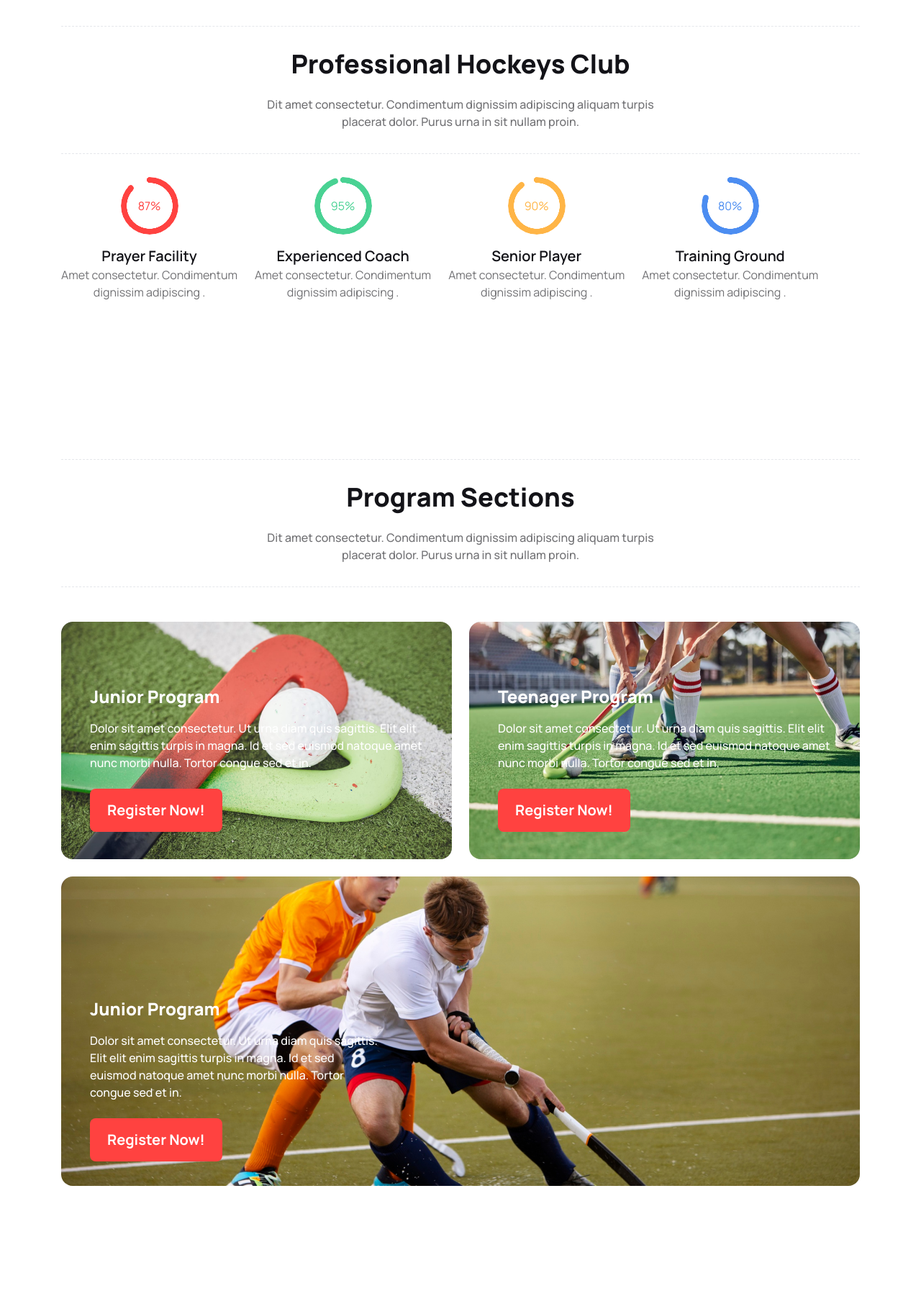
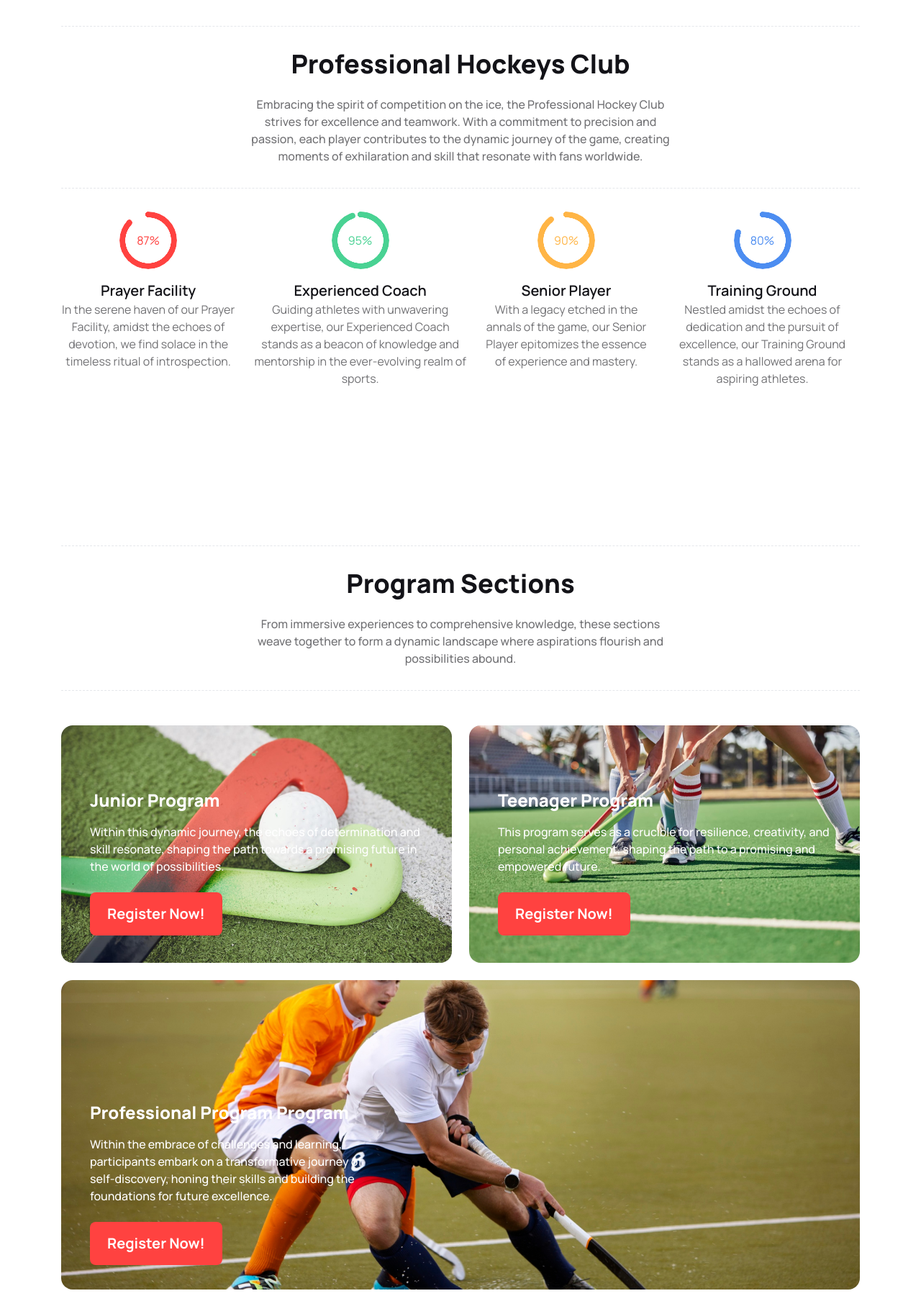
Before and after one commit to mdshamim125/B9A3-hockeys-website, a plain HTML site: page index.html in a window 1280 px wide. Shown: the part 820-2621 px from the top of the page at 72% size. Drawn offline with nearby package versions, Linux system fonts and the light colour scheme.

Commit message:
Alhamdulillah

```diff
--- a/index.html
+++ b/index.html
@@ -99,7 +99,7 @@
             </div>
             <div class="lg: absolute bg-secondary rounded-2xl w-full lg:w-[550px] text-white p-8 lg:right-8 lg:bottom-8 sm: mt-8">
                 <h3 class="text-xl lg:text-2xl font-extrabold mb-4">Meet all the heroes from the field</h3>
-                <p>Dit amet consectetur. Condimentum dignissim adipiscing aliquam turpis placerat dolor. Purus urna in sit nullam proin. </p>
+                <p>Discovering new horizons and pushing the boundaries of knowledge, a diverse group of heroes emerges in the field, each contributing their unique skills to advance the world of possibilities. </p>
             </div>
         </div>
     </header>
@@ -108,28 +108,28 @@
         <section class="Manrope container p-5 lg:px-[85px] lg:py-[50px] mx-auto">
             <div class="text-center lg:mt-24 mb-8 mt-72 border-t border-dashed border-b border-dashed p-8">
                 <h1 class="text-2xl lg:text-4xl text-secondary font-extrabold mb-6">Professional Hockeys Club</h1>
-            <p class="font-medium text-[#13131899] w-full lg:w-[600px] mx-auto ">Dit amet consectetur. Condimentum dignissim adipiscing aliquam turpis placerat dolor. Purus urna in sit nullam proin. </p>
+            <p class="font-medium text-[#13131899] w-full lg:w-[600px] mx-auto ">Embracing the spirit of competition on the ice, the Professional Hockey Club strives for excellence and teamwork. With a commitment to precision and passion, each player contributes to the dynamic journey of the game, creating moments of exhilaration and skill that resonate with fans worldwide. </p>
             </div>
             <div class="progress-container lg:flex gap-6 ">
                 <div class="text-center mb-6">
                     <div class="radial-progress text-primary mb-4" style="--value:87;" role="progressbar">87%</div>
                     <h4 class="text-secondary text-xl font-semibold space-y-6">Prayer Facility</h4>
-                    <p class="text-[#13131899]">Amet consectetur. Condimentum <br> dignissim adipiscing .</p>
+                    <p class="text-[#13131899]">In the serene haven of our Prayer Facility, amidst the echoes of devotion, we find solace in the timeless ritual of introspection.</p>
                 </div>
                 <div class="text-center mb-6">
                     <div class="radial-progress text-[#49D293] mb-4" style="--value:95;" role="progressbar">95%</div>
                     <h4 class="text-secondary text-xl font-semibold space-y-6">Experienced Coach</h4>
-                    <p class="text-[#13131899]">Amet consectetur. Condimentum <br> dignissim adipiscing .</p>
+                    <p class="text-[#13131899]">Guiding athletes with unwavering expertise, our Experienced Coach stands as a beacon of knowledge and mentorship in the ever-evolving realm of sports. </p>
                 </div>
                 <div class="text-center mb-6">
                     <div class="radial-progress text-[#FFB546] mb-4" style="--value:90;" role="progressbar">90%</div>
                     <h4 class="text-secondary text-xl font-semibold space-y-6">Senior Player</h4>
-                    <p class="text-[#13131899]">Amet consectetur. Condimentum <br> dignissim adipiscing .</p>
+                    <p class="text-[#13131899]">With a legacy etched in the annals of the game, our Senior Player epitomizes the essence of experience and mastery. </p>
                 </div>
                 <div class="text-center ">
                     <div class="radial-progress text-[#4C8DF1] mb-4" style="--value:80;" role="progressbar">80%</div>
                     <h4 class="text-secondary text-xl font-semibold space-y-6">Training Ground</h4>
-                    <p class="text-[#13131899]">Amet consectetur. Condimentum <br> dignissim adipiscing .</p>
+                    <p class="text-[#13131899]">Nestled amidst the echoes of dedication and the pursuit of excellence, our Training Ground stands as a hallowed arena for aspiring athletes.</p>
                 </div>
             </div>
         </section>
@@ -137,7 +137,7 @@
         <section class="Manrope container p-5 lg:px-[85px] lg:py-[50px] mx-auto">
           <div class="text-center lg:mt-24 mb-6 mt-12 border-t border-dashed border-b border-dashed p-8">
             <h1 class="text-2xl lg:text-4xl text-secondary font-extrabold mb-6">Program Sections</h1>
-            <p class="font-medium text-[#13131899] w-full lg:w-[600px] mx-auto ">Dit amet consectetur. Condimentum dignissim adipiscing aliquam turpis placerat dolor. Purus urna in sit nullam proin.  </p>
+            <p class="font-medium text-[#13131899] w-full lg:w-[600px] mx-auto ">From immersive experiences to comprehensive knowledge, these sections weave together to form a dynamic landscape where aspirations flourish and possibilities abound.  </p>
           </div>
           <div class="grid lg:grid-cols-2 gap-6 mt-12">
             <div class="lg:grid-cols-1">
@@ -145,8 +145,7 @@
                 <div class="relative text-white">
                   <div class="lg:absolute p-4 lg:p-10 lg:top-12">
                     <h1 class="text-2xl font-extrabold">Junior Program</h1>
-                    <p class="font-medium my-4 lg:mt-4 lg:mb-6">Dolor sit amet consectetur. Ut urna diam quis sagittis. Elit elit
-                      enim sagittis turpis in magna. Id et sed euismod natoque amet nunc morbi nulla. Tortor congue sed et in.</p>
+                    <p class="font-medium my-4 lg:mt-4 lg:mb-6">Within this dynamic journey, the echoes of determination and skill resonate, shaping the path towards a promising future in the world of possibilities.</p>
                     <button class="bg-primary text-white text-base lg:text-xl font-bold rounded-lg px-4 py-3 lg:px-6 lg:py-4">Register Now!</button>
                   </div>
                 </div>
@@ -157,8 +156,7 @@
                 <div class="relative text-white">
                   <div class="lg:absolute p-4 lg:p-10 lg:top-12">
                     <h1 class="text-2xl font-extrabold">Teenager Program</h1>
-                    <p class="font-medium my-4 lg:mt-4 lg:mb-6">Dolor sit amet consectetur. Ut urna diam quis sagittis. Elit elit
-                      enim sagittis turpis in magna. Id et sed euismod natoque amet nunc morbi nulla. Tortor congue sed et in.</p>
+                    <p class="font-medium my-4 lg:mt-4 lg:mb-6">This program serves as a crucible for resilience, creativity, and personal achievement, shaping the path to a promising and empowered future.</p>
                     <button class="bg-primary text-white text-base lg:text-xl font-bold rounded-lg px-4 py-3 lg:px-6 lg:py-4">Register Now!</button>
                   </div>
                 </div>
@@ -168,9 +166,8 @@
               <div class=" h-[240px] lg:h-[430px] rounded-xl lg:rounded-2xl" style="background: rgba(19, 19, 24, 0.50) url(Images/4.png);">
                 <div class="relative text-white">
                   <div class="lg:absolute p-4 lg:p-10 lg:top-32">
-                    <h1 class="text-2xl font-extrabold">Junior Program</h1>
-                    <p class="font-medium my-4 lg:mt-4 lg:mb-6 lg: w-[400px]">Dolor sit amet consectetur. Ut urna diam quis sagittis. Elit elit
-                      enim sagittis turpis in magna. Id et sed euismod natoque amet nunc morbi nulla. Tortor congue sed et in.</p>
+                    <h1 class="text-2xl font-extrabold">Professional Program Program</h1>
+                    <p class="font-medium my-4 lg:mt-4 lg:mb-6 lg: w-[400px]">Within the embrace of challenges and learning, participants embark on a transformative journey of self-discovery, honing their skills and building the foundations for future excellence.</p>
                     <button class="bg-primary text-white text-base lg:text-xl font-bold rounded-lg px-4 py-3 lg:px-6 lg:py-4">Register Now!</button>
                   </div>
                 </div>
@@ -182,7 +179,7 @@
         <section class="Manrope container p-5 lg:px-[85px] lg:py-[50px] mx-auto">
           <div class="text-center lg:mt-24 mb-6 mt-12 border-t border-dashed border-b border-dashed p-8">
             <h1 class="text-2xl lg:text-4xl text-secondary font-extrabold mb-6">Our New Products</h1>
-            <p class="font-medium text-[#13131899] w-full lg:w-[600px] mx-auto ">Dit amet consectetur. Condimentum dignissim adipiscing aliquam turpis placerat dolor. Purus urna in sit nullam proin.  </p>
+            <p class="font-medium text-[#13131899] w-full lg:w-[600px] mx-auto ">Introducing Our New Products, a testament to innovation and quality. Imbued with meticulous craftsmanship and cutting-edge design, each product is a fusion of form and function.   </p>
           </div>
           <div class="grid gap-6 grid-cols-1 lg:grid-cols-2">
               <div class="grid sm:grid-cols-1 lg:grid-cols-5">
@@ -199,7 +196,7 @@
                       <p>200</p>
                     </div>
                     <h2 class="card-title text-secondary text-xl font-extrabold mb-3">World Cup Flags Football</h2>
-                    <p class="text-[#13131899] mb-3 font-medium">Dolor sit amet consectetur. Ut urna diam quis sagittis.
+                    <p class="text-[#13131899] mb-3 font-medium">Experience the global spirit of competition with World Cup Flags Football.
                     </p>
                     <div class="flex gap-1">
                       <h5><span class="text-primary font-extrabold mr-4">Price - $22.00</span></h5>
@@ -222,7 +219,7 @@
                       <p>200</p>
                     </div>
                     <h2 class="card-title text-secondary text-xl font-extrabold mb-3">World Cup Flags Football</h2>
-                    <p class="text-[#13131899] mb-3 font-medium">Dolor sit amet consectetur. Ut urna diam quis sagittis.
+                    <p class="text-[#13131899] mb-3 font-medium">Experience the global spirit of competition with World Cup Flags Football.
                     </p>
                     <div class="flex gap-1">
                       <h5><span class="text-primary font-extrabold mr-4">Price - $22.00</span></h5>
@@ -244,8 +241,8 @@
                       <img src="Images/Frame (2).png" alt="">
                       <p>200</p>
                     </div>
-                    <h2 class="card-title text-secondary text-xl font-extrabold mb-3">World Cup Flags Football</h2>
-                    <p class="text-[#13131899] mb-3 font-medium">Dolor sit amet consectetur. Ut urna diam quis sagittis.
+                    <h2 class="card-title text-secondary text-xl font-extrabold mb-3">Cap For Hockeys</h2>
+                    <p class="text-[#13131899] mb-3 font-medium">Experience the global spirit of competition with World Cup Flags Football.
                     </p>
                     <div class="flex gap-1">
                       <h5><span class="text-primary font-extrabold mr-4">Price - $22.00</span></h5>
@@ -268,7 +265,7 @@
                       <p>200</p>
                     </div>
                     <h2 class="card-title text-secondary text-xl font-extrabold mb-3">World Cup Flags Football</h2>
-                    <p class="text-[#13131899] mb-3 font-medium">Dolor sit amet consectetur. Ut urna diam quis sagittis.
+                    <p class="text-[#13131899] mb-3 font-medium">Experience the global spirit of competition with World Cup Flags Football.
                     </p>
                     <div class="flex gap-1">
                       <h5><span class="text-primary font-extrabold mr-4">Price - $22.00</span></h5>
@@ -291,7 +288,7 @@
                       <p>200</p>
                     </div>
                     <h2 class="card-title text-secondary text-xl font-extrabold mb-3">World Cup Flags Football</h2>
-                    <p class="text-[#13131899] mb-3 font-medium">Dolor sit amet consectetur. Ut urna diam quis sagittis.
+                    <p class="text-[#13131899] mb-3 font-medium">Experience the global spirit of competition with World Cup Flags Football.
                     </p>
                     <div class="flex gap-1">
                       <h5><span class="text-primary font-extrabold mr-4">Price - $22.00</span></h5>
@@ -314,7 +311,7 @@
                       <p>200</p>
                     </div>
                     <h2 class="card-title text-secondary text-xl font-extrabold mb-3">World Cup Flags Football</h2>
-                    <p class="text-[#13131899] mb-3 font-medium">Dolor sit amet consectetur. Ut urna diam quis sagittis.
+                    <p class="text-[#13131899] mb-3 font-medium">Experience the global spirit of competition with World Cup Flags Football..
                     </p>
                     <div class="flex gap-1">
                       <h5><span class="text-primary font-extrabold mr-4">Price - $22.00</span></h5>
@@ -329,7 +326,7 @@
         <section class="Manrope container p-5 lg:px-[85px] lg:py-[50px] mx-auto">
           <div class="text-center lg:mt-24 mb-8 mt-12 border-t border-dashed border-b border-dashed p-8">
             <h1 class="text-2xl lg:text-4xl text-secondary font-extrabold mb-6">Clients Question</h1>
-            <p class="font-medium text-[#13131899] w-full lg:w-[600px] mx-auto ">Dit amet consectetur. Condimentum dignissim adipiscing aliquam turpis placerat dolor. Purus urna in sit nullam proin.  </p>
+            <p class="font-medium text-[#13131899] w-full lg:w-[600px] mx-auto ">Understanding our clients is at the core of our mission. Through thoughtful consideration and dynamic solutions, we strive to exceed expectations in every interaction.   </p>
           </div>
           <div class="lg:flex gap-10 p-8 rounded-2xl border border-solid border-gray-800 border-opacity-10 mt-8">
             <div>
@@ -342,7 +339,7 @@
                   Our Equipment
                 </div>
                 <div class="collapse-content">
-                  <p class="text-[#13131899]">Dolor sit amet consectetur. Ut urna diam quis sagittis. Elit elit enim sagittis turpis in magna.</p>
+                  <p class="text-[#13131899]">Elevate your experience with Our Equipment, where form meets function in perfect harmony. Imbued with sophistication and engineered for excellence, each piece is a testament to our commitment to quality.</p>
                 </div>
               </div>
               <div class="collapse collapse-plus">
@@ -351,7 +348,7 @@
                   Pricings
                 </div>
                 <div class="collapse-content">
-                  <p class="text-[#13131899]">Dolor sit amet consectetur. Ut urna diam quis sagittis. Elit elit enim sagittis turpis in magna.</p>
+                  <p class="text-[#13131899]">Elevate your experience with Our Equipment, where form meets function in perfect harmony. Imbued with sophistication and engineered for excellence, each piece is a testament to our commitment to quality.</p>
                 </div>
               </div>
               <div class="collapse collapse-plus">
@@ -360,7 +357,7 @@
                   Hockey Training
                 </div>
                 <div class="collapse-content">
-                  <p class="text-[#13131899]">Dolor sit amet consectetur. Ut urna diam quis sagittis. Elit elit enim sagittis turpis in magna.</p>
+                  <p class="text-[#13131899]">Elevate your experience with Our Equipment, where form meets function in perfect harmony. Imbued with sophistication and engineered for excellence, each piece is a testament to our commitment to quality.</p>
                 </div>
               </div>
               <div class="collapse collapse-plus">
@@ -369,7 +366,7 @@
                   Private Lessons
                 </div>
                 <div class="collapse-content">
-                  <p class="text-[#13131899]">Dolor sit amet consectetur. Ut urna diam quis sagittis. Elit elit enim sagittis turpis in magna.</p>
+                  <p class="text-[#13131899]">Elevate your experience with Our Equipment, where form meets function in perfect harmony. Imbued with sophistication and engineered for excellence, each piece is a testament to our commitment to quality.</p>
                 </div>
               </div>
               <div class="collapse collapse-plus">
@@ -378,7 +375,7 @@
                   Ski Touring
                 </div>
                 <div class="collapse-content">
-                  <p class="text-[#13131899]">Dolor sit amet consectetur. Ut urna diam quis sagittis. Elit elit enim sagittis turpis in magna.</p>
+                  <p class="text-[#13131899]">Elevate your experience with Our Equipment, where form meets function in perfect harmony. Imbued with sophistication and engineered for excellence, each piece is a testament to our commitment to quality.</p>
                 </div>
               </div>
               <div class="collapse collapse-plus">
@@ -387,7 +384,7 @@
                   Booking
                 </div>
                 <div class="collapse-content">
-                  <p class="text-[#13131899]">Dolor sit amet consectetur. Ut urna diam quis sagittis. Elit elit enim sagittis turpis in magna.</p>
+                  <p class="text-[#13131899]">Elevate your experience with Our Equipment, where form meets function in perfect harmony. Imbued with sophistication and engineered for excellence, each piece is a testament to our commitment to quality.</p>
                 </div>
               </div>
             </div>
@@ -397,7 +394,7 @@
         <section class="Manrope container p-5 lg:px-[85px] lg:py-[50px] mx-auto">
           <div class="text-center lg:mt-24 mb-8 mt-12 border-t border-dashed border-b border-dashed p-8">
             <h1 class="text-2xl lg:text-4xl text-secondary font-extrabold mb-6">Get In Touch</h1>
-            <p class="font-medium text-[#13131899] w-full lg:w-[600px] mx-auto ">Dit amet consectetur. Condimentum dignissim adipiscing aliquam turpis placerat dolor. Purus urna in sit nullam proin.  </p>
+            <p class="font-medium text-[#13131899] w-full lg:w-[600px] mx-auto ">For inquiries, collaboration, or to explore new possibilities, feel free to Get In Touch with us.  </p>
           </div>
           <div class="lg:grid gap-6 grid-cols-10">
             <div class="col-span-4 mb-6 lg:mb-0 border border-gray-800 border-opacity-10 rounded-2xl p-12">
@@ -471,7 +468,7 @@
           <div class="col-span-4">
             <div class="w-full text-center lg:text-start">
               <h2 class="text-white text-2xl font-extrabold mb-4 ">Get In Touch</h2>
-            <p class="text-white text-opacity-60 font-medium mb-6">Dit amet consectetur. Condimentum  adipiscing aliquam turpis placerat dolor. Purus urna in sit nullam proin. </p>
+            <p class="text-white text-opacity-60 font-medium mb-6">For inquiries, collaboration, or to explore new possibilities, feel free to Get In Touch with us. We look forward to hearing from you and embarking on a journey together, where ideas flourish and opportunities unfold.</p>
             </div>
             <!-- <i class="fa-thin fa-envelope">  hockeys@support.com</i>
             <i class="fa-thin fa-phone"></i> -->
```
